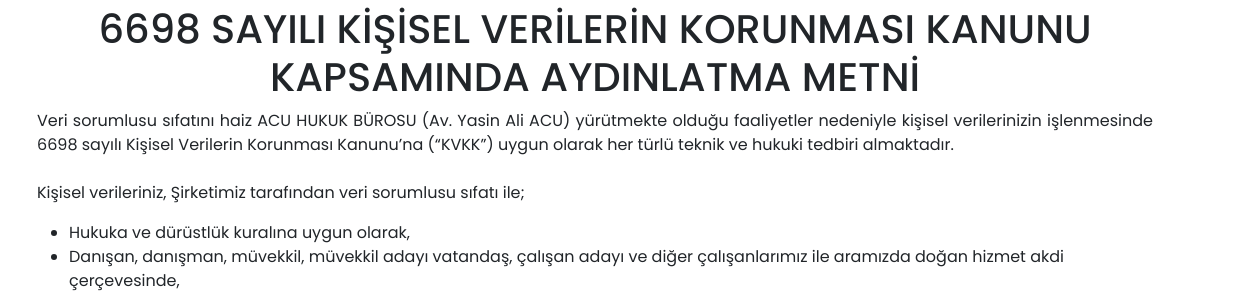
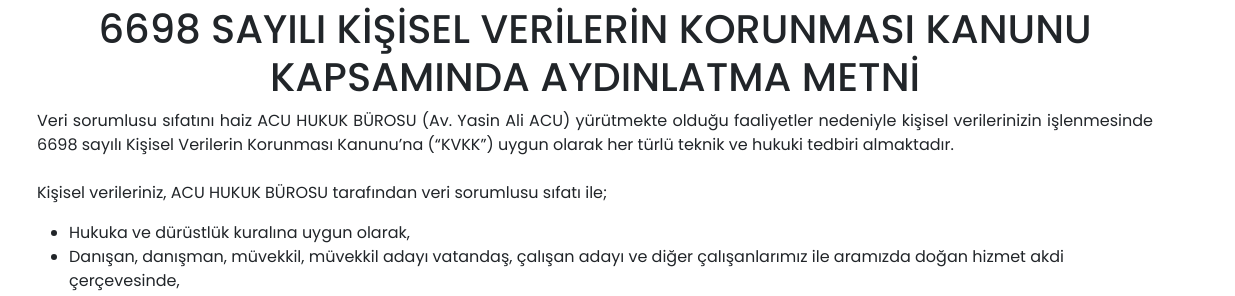
Before and after one commit to Ahmetacu/acuhukuk.github.io, a plain HTML site: page gizlilik/index.html in a window 1280 px wide. Shown: the part 245-541 px from the top of the page, 45-1280 px from the left. Drawn offline with nearby package versions, Linux system fonts and the light colour scheme; files that its build step writes are made by us from their sources.

Commit message:
şirket delete

```diff
--- a/gizlilik/index.html
+++ b/gizlilik/index.html
@@ -102,7 +102,7 @@
               <h1>6698 SAYILI KİŞİSEL VERİLERİN KORUNMASI KANUNU KAPSAMINDA
                 AYDINLATMA METNİ</h1>
                 <p>Veri sorumlusu sıfatını haiz ACU HUKUK BÜROSU (Av. Yasin Ali ACU) yürütmekte olduğu faaliyetler nedeniyle kişisel verilerinizin işlenmesinde 6698 sayılı Kişisel Verilerin Korunması Kanunu’na (“KVKK”) uygun olarak her türlü teknik ve hukuki tedbiri almaktadır.  <br> <br>
-                  Kişisel verileriniz, Şirketimiz tarafından veri sorumlusu sıfatı ile;
+                  Kişisel verileriniz, ACU HUKUK BÜROSU tarafından veri sorumlusu sıfatı ile;
                   <ul>
                     <li>Hukuka ve dürüstlük kuralına uygun olarak,</li>
                     <li>Danışan, danışman, müvekkil, müvekkil adayı vatandaş, çalışan adayı ve diğer çalışanlarımız ile aramızda doğan hizmet akdi çerçevesinde,</li>
```
